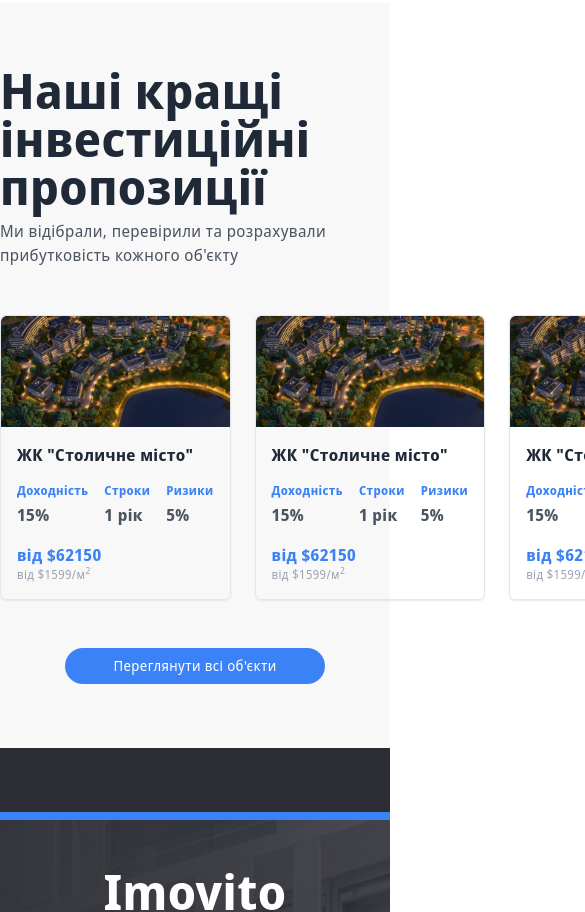
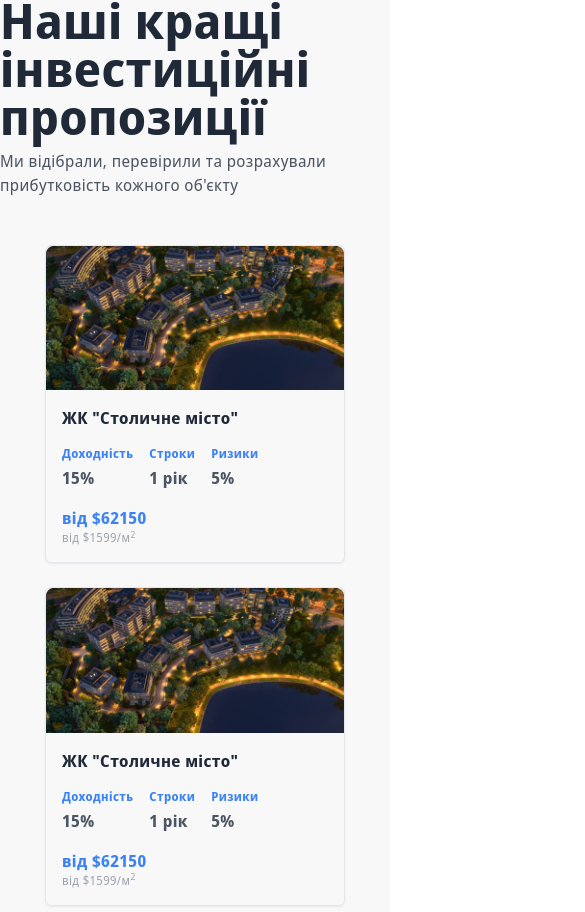
Before and after one commit to Eugene015/nextjs-imovito, a Next.js app: page / in a window 390 px wide. Shown: the part 921-1833 px from the top of the page, 585 px wide, since content can reach past the window. Built offline with nearby package versions, Linux system fonts and the light colour scheme.

Commit message:
promo section added

```diff
--- a/components/BestOffers.jsx
+++ b/components/BestOffers.jsx
@@ -9,7 +9,7 @@ function BestOffers() {
         <p>
           Ми відібрали, перевірили та розрахували прибутковість кожного об'єкту
         </p>
-        <div className="flex justify-between items-center py-12 gap-6">
+        <div className="flex flex-col md:flex-row justify-between items-center py-12 gap-6">
           <ItemCard />
           <ItemCard />
           <ItemCard />
--- a/components/Main.jsx
+++ b/components/Main.jsx
@@ -3,7 +3,7 @@ import ItemCard from "./ui/ItemCard";
 
 function Main() {
   return (
-    <div className="max-w-[960px] w-full h-screen grid grid-cols-1 md:grid-cols-3 gap-16 justify-center items-center mx-auto">
+    <div className="max-w-[960px] w-full md:h-screen grid grid-cols-1 md:grid-cols-3 gap-16 justify-center items-center mx-auto">
       <div className="col-span-1 md:col-span-2">
         <h1 className="mb-6">
           Imovito - платформа для інвестицій в нерухомість
```
